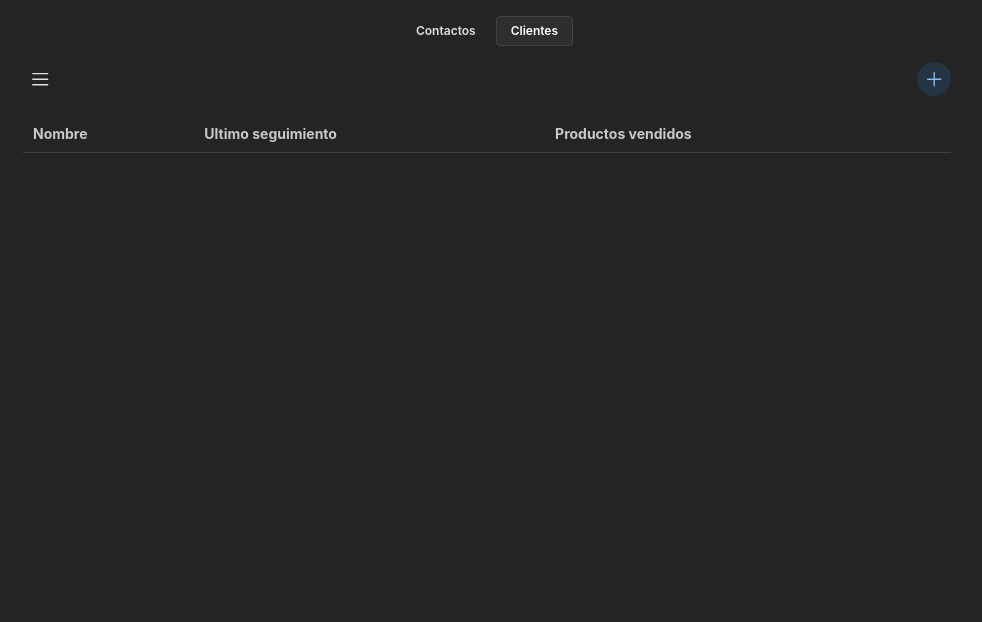
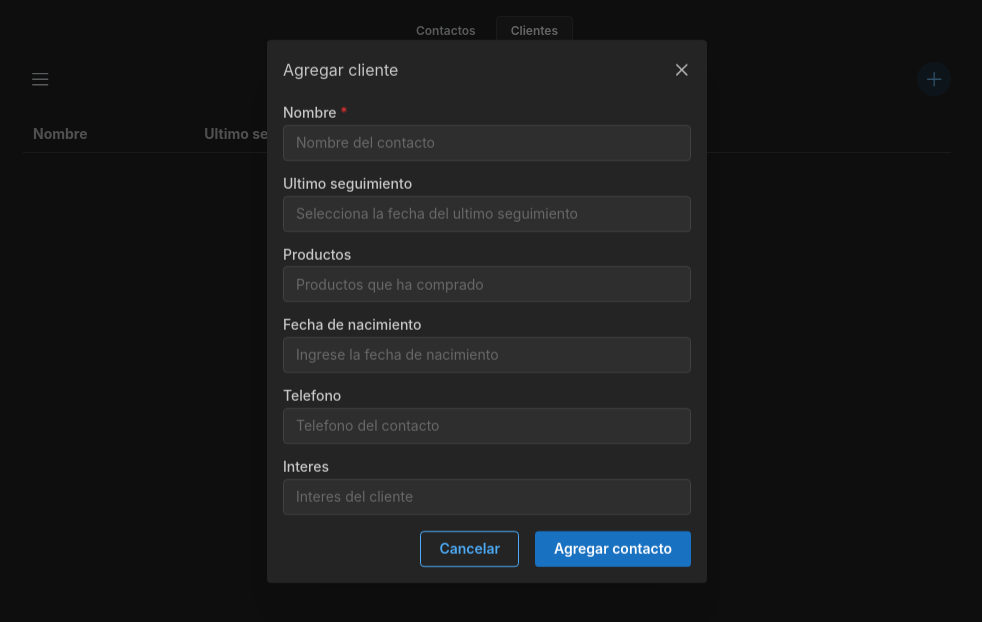
Before and after one commit to jruizsilva/contact-list, a React (Vite) app: page /clientes in a window 1280 px wide. Both pictures are taken after a click on the button 1087 px from the left and 79 px from the top of the page. Shown: the top 622 px of the page, without its empty margins (153-1135 px from the left). Built offline with nearby package versions, Linux system fonts and the light colour scheme.

Commit message:
add customer on progress

```diff
--- a/package.json
+++ b/package.json
@@ -11,6 +11,7 @@
   },
   "dependencies": {
     "@mantine/core": "^7.13.4",
+    "@mantine/dates": "^7.13.5",
     "@mantine/form": "^7.13.4",
     "@mantine/hooks": "^7.13.4",
     "@mantine/modals": "^7.13.4",
@@ -18,6 +19,7 @@
     "@tabler/icons-react": "^3.21.0",
     "@types/file-saver": "^2.0.7",
     "@types/uuid4": "^2.0.3",
+    "dayjs": "^1.11.13",
     "file-saver": "^2.0.5",
     "react": "^18.3.1",
     "react-dom": "^18.3.1",
--- a/src/components/customer/CustomerCreate.tsx
+++ b/src/components/customer/CustomerCreate.tsx
@@ -1,11 +1,59 @@
-import { ActionIcon } from "@mantine/core";
+import {
+  ActionIcon,
+  Button,
+  Group,
+  Modal,
+  SimpleGrid,
+  TagsInput,
+  TextInput,
+} from "@mantine/core";
 import { useDisclosure } from "@mantine/hooks";
+import { notifications } from "@mantine/notifications";
 import { IconPlus } from "@tabler/icons-react";
+import { contactCategories, contactStatus } from "../../types/contact";
+import * as yup from "yup";
+import { useForm, yupResolver } from "@mantine/form";
+import { useAppStore } from "../../store/useAppStore";
+import { Customer } from "../../types/customer";
+import { DatePickerInput } from "@mantine/dates";
+
+const schema = yup.object().shape({
+  name: yup.string().required("Nombre es requerido"),
+  category: yup
+    .string()
+    .oneOf(
+      contactCategories,
+      "Categoria debe ser uno de los valores permitidos"
+    )
+    .required("Categoria es requerida"),
+  status: yup
+    .string()
+    .oneOf(contactStatus, "Estado debe ser uno de los valores permitidos")
+    .required("Estado es requerido"),
+  phone: yup.string(),
+  email: yup.string().email("Email no es valido"),
+  description: yup.string(),
+});
 
 interface Props {}
 
 export default function CustomerCreate(_props: Props): JSX.Element {
   const [opened, { open, close }] = useDisclosure(false);
+  const form = useForm<Omit<Customer, "id" | "created_at">>({
+    mode: "uncontrolled",
+    initialValues: {
+      name: "",
+      last_follow_up: null,
+      purchased_products: [],
+      interests: [],
+      phone: "",
+      birthday: null,
+    },
+
+    validate: yupResolver(schema),
+  });
+  const addCustomer = useAppStore((store) => store.addCustomer);
+
   return (
     <>
       <ActionIcon
@@ -17,6 +65,64 @@ export default function CustomerCreate(_props: Props): JSX.Element {
       >
         <IconPlus style={{ width: "70%", height: "70%" }} stroke={1.5} />
       </ActionIcon>
+
+      <Modal opened={opened} onClose={close} title="Agregar cliente">
+        <form
+          onSubmit={form.onSubmit((values) => {
+            addCustomer(values);
+            form.reset();
+            close();
+            notifications.show({
+              title: "Cliente agregado",
+              message: "El cliente se ha agregado correctamente",
+              color: "green",
+            });
+          })}
+        >
+          <SimpleGrid spacing={"xs"}>
+            <TextInput
+              label="Nombre"
+              placeholder="Nombre del contacto"
+              withAsterisk
+              key={form.key("name")}
+              {...form.getInputProps("name")}
+            />
+            <DatePickerInput
+              label="Ultimo seguimiento"
+              placeholder="Selecciona la fecha del ultimo seguimiento"
+              key={form.key("last_follow_up")}
+              {...form.getInputProps("last_follow_up")}
+            />
+            <TagsInput
+              label="Productos"
+              placeholder="Productos que ha comprado"
+            />
+            <DatePickerInput
+              label="Fecha de nacimiento"
+              placeholder="Ingrese la fecha de nacimiento"
+            />
+            <TextInput
+              label="Telefono"
+              placeholder="Telefono del contacto"
+              key={form.key("phone")}
+              {...form.getInputProps("phone")}
+            />
+            <TagsInput label="Interes" placeholder="Interes del cliente" />
+          </SimpleGrid>
+          <Group justify="flex-end" mt={"md"}>
+            <Button
+              variant="outline"
+              onClick={() => {
+                close();
+                form.reset();
+              }}
+            >
+              Cancelar
+            </Button>
+            <Button type="submit">Agregar contacto</Button>
+          </Group>
+        </form>
+      </Modal>
     </>
   );
 }
--- a/src/main.tsx
+++ b/src/main.tsx
@@ -1,6 +1,7 @@
 import { createRoot } from "react-dom/client";
 import "./index.css";
 import "@mantine/core/styles.css";
+import "@mantine/dates/styles.css";
 import "@mantine/notifications/styles.css";
 import App from "./App.tsx";
 import { MantineProvider } from "@mantine/core";
--- a/src/store/useAppStore.ts
+++ b/src/store/useAppStore.ts
@@ -12,9 +12,9 @@ interface Store {
   deleteContact: (contact: Contact) => void;
   customers: Customer[];
   setCustomers: (customers: Customer[]) => void;
-  addCustomers: (customer: Omit<Customer, "id">) => void;
-  updateCustomers: (customer: Customer) => void;
-  deleteCustomers: (customer: Customer) => void;
+  addCustomer: (customer: Omit<Customer, "id" | "created_at">) => void;
+  updateCustomer: (customer: Customer) => void;
+  deleteCustomer: (customer: Customer) => void;
 }
 
 export const useAppStore = create<Store, [["zustand/persist", Store]]>(
@@ -48,7 +48,7 @@
         })),
       customers: [],
       setCustomers: (customers: Customer[]) => set({ customers }),
-      addCustomers: (customer: Omit<Customer, "id">) =>
+      addCustomer: (customer: Omit<Customer, "id" | "created_at">) =>
         set((state) => ({
           customers: [
             ...state.customers,
@@ -58,17 +58,19 @@
               last_follow_up: customer.last_follow_up,
               purchased_products: customer.purchased_products,
               interests: customer.interests,
-              created_at: customer.created_at,
+              phone: customer.phone,
+              birthday: customer.birthday,
+              created_at: new Date(),
             },
           ],
         })),
-      updateCustomers: (customer: Customer) =>
+      updateCustomer: (customer: Customer) =>
         set((state) => ({
           customers: state.customers.map((c) =>
             c.id === customer.id ? customer : c
           ),
         })),
-      deleteCustomers: (customer: Customer) =>
+      deleteCustomer: (customer: Customer) =>
         set((state) => ({
           customers: state.customers.filter((c) => c.id !== customer.id),
         })),
--- a/src/types/customer.ts
+++ b/src/types/customer.ts
@@ -1,9 +1,11 @@
 interface Customer {
   id: string;
   name: string;
-  last_follow_up: Date;
+  last_follow_up: Date | null;
   purchased_products: string[];
   interests: string[];
+  phone: string;
+  birthday: Date | null;
   created_at: Date;
 }
 
```
Also changed, not shown: 1 other file (tests, documents, lock files or other folders).
